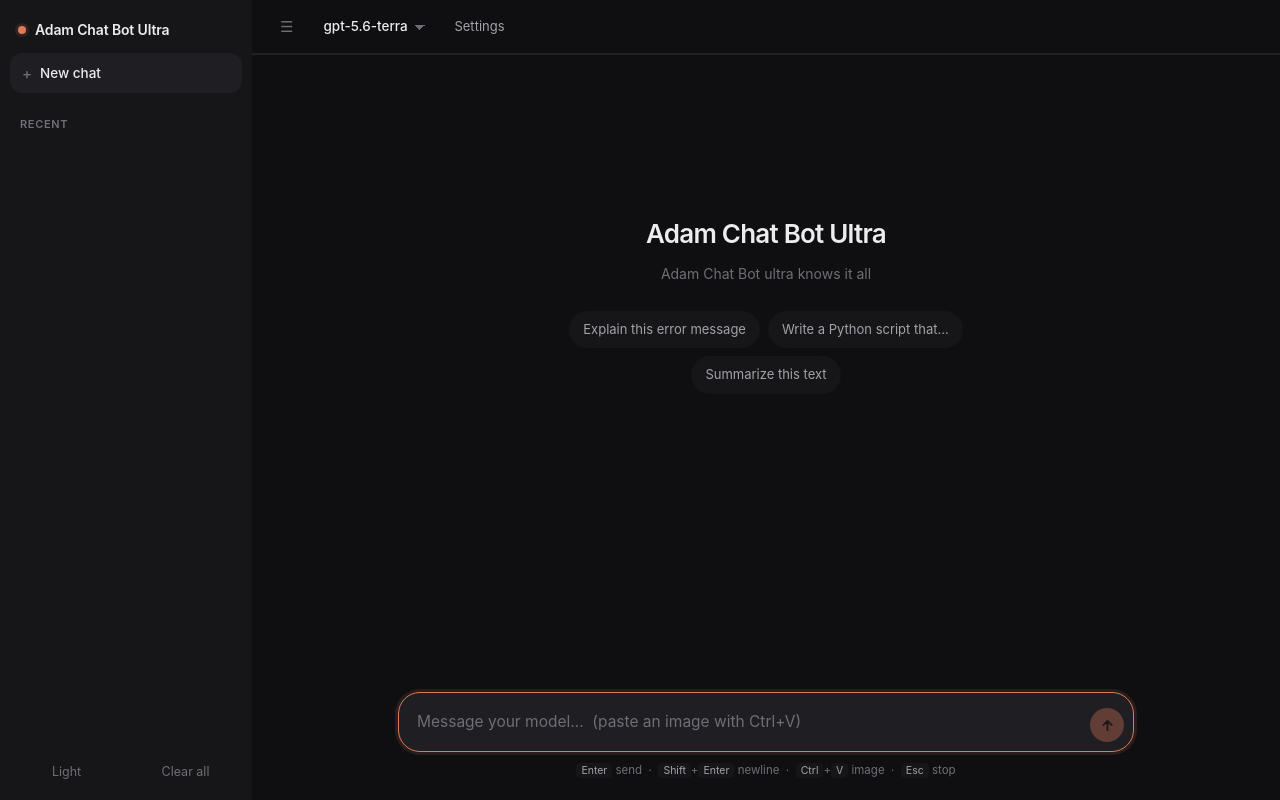
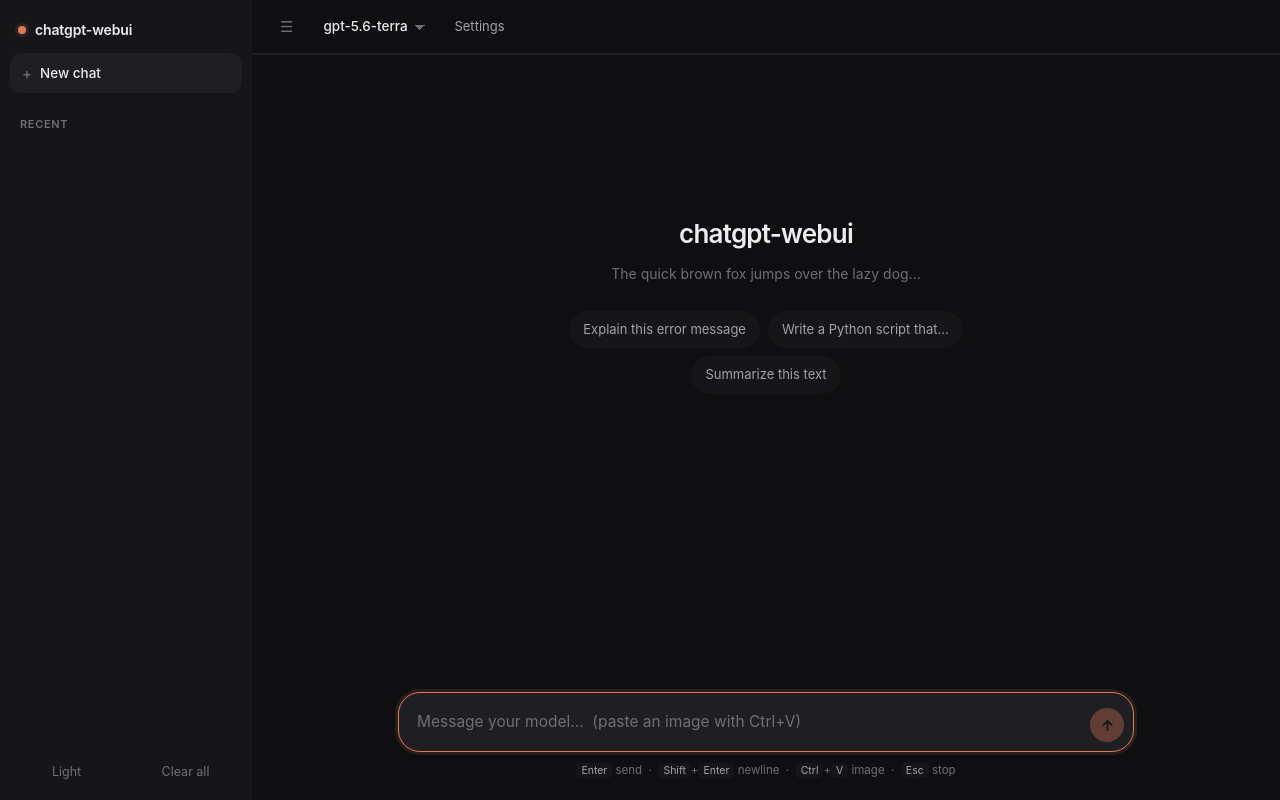
Before and after one commit to thewhatdohe/chatgpt-api, a Flask app: page / in a window 1280 px wide. Run offline with Flask 3, Linux system fonts and the light colour scheme; data that the repository does not hold is empty.

Commit message:
chore: remove instances of 'Adam chat bot ultra' and replace with chatgpt-webui

```diff
--- a/templates/index.html
+++ b/templates/index.html
@@ -3,7 +3,7 @@
 <head>
 <meta charset="UTF-8">
 <meta name="viewport" content="width=device-width, initial-scale=1">
-<title>Adam Chat Bot Ultra</title>
+<title>chatgpt-webui</title>
 <style>
 /* ============================== tokens ============================== */
 :root{
@@ -310,7 +310,7 @@ select#modelSelect:focus-visible{outline:none;box-shadow:0 0 0 2px var(--accent)
 <body>
 
 <aside id="sidebar">
-  <div class="brand"><span class="dot"></span>Adam Chat Bot Ultra</div>
+  <div class="brand"><span class="dot"></span>chatgpt-webui</div>
   <div class="side-pad">
     <button id="newChat"><span class="plus">+</span>New chat</button>
   </div>
@@ -611,8 +611,8 @@ function renderChat(){
   if(!c || !c.messages.length){
     const wrap = document.createElement('div');
     wrap.id = 'empty';
-    wrap.innerHTML = '<div class="mark">Adam Chat Bot Ultra</div>' +
-      '<div class="sub">Adam Chat Bot ultra knows it all</div>' +
+    wrap.innerHTML = '<div class="mark">chatgpt-webui</div>' +
+      '<div class="sub">The quick brown fox jumps over the lazy dog...</div>' +
       '<div class="chips"></div>';
     const chips = wrap.querySelector('.chips');
     SUGGESTIONS.forEach(function(s){
```
Also changed, not shown: README.md.
